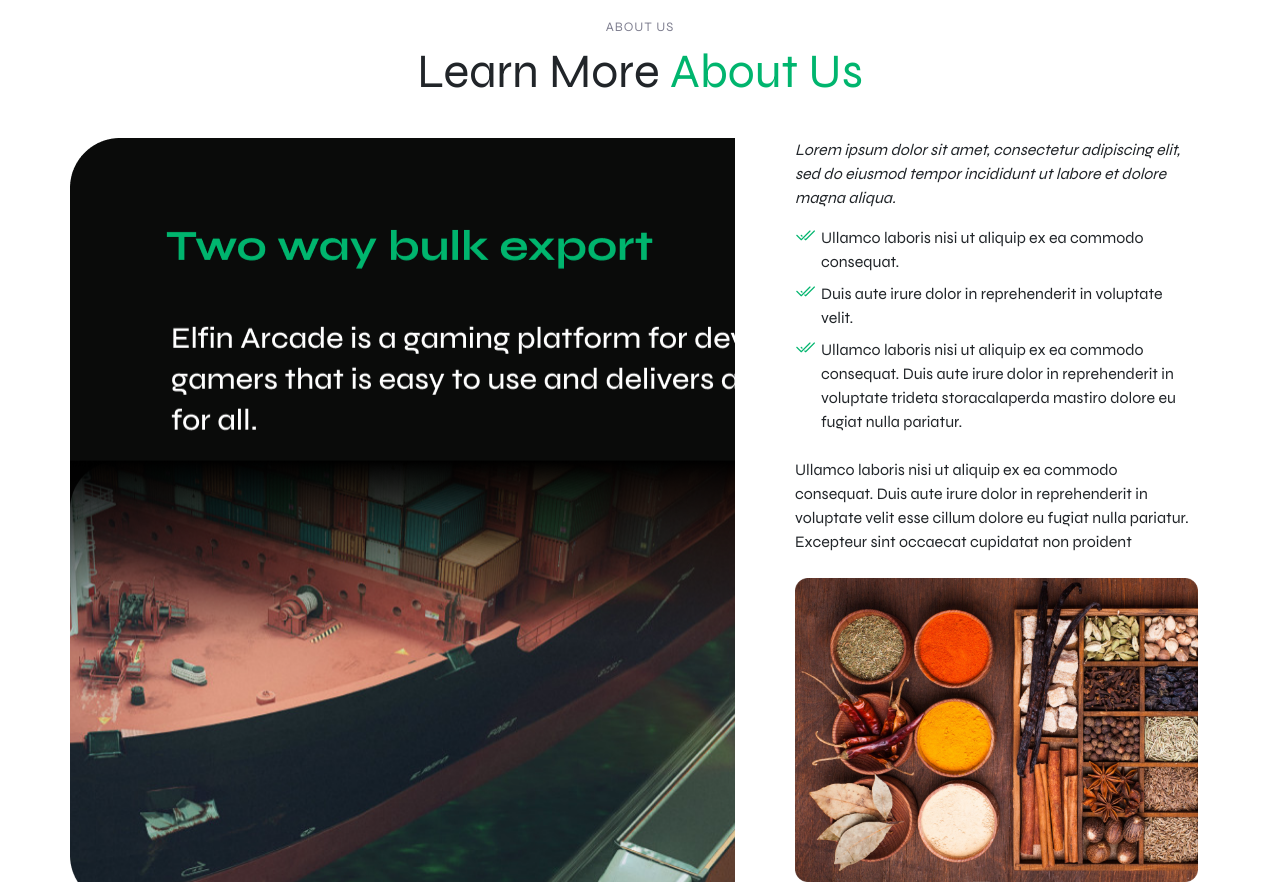
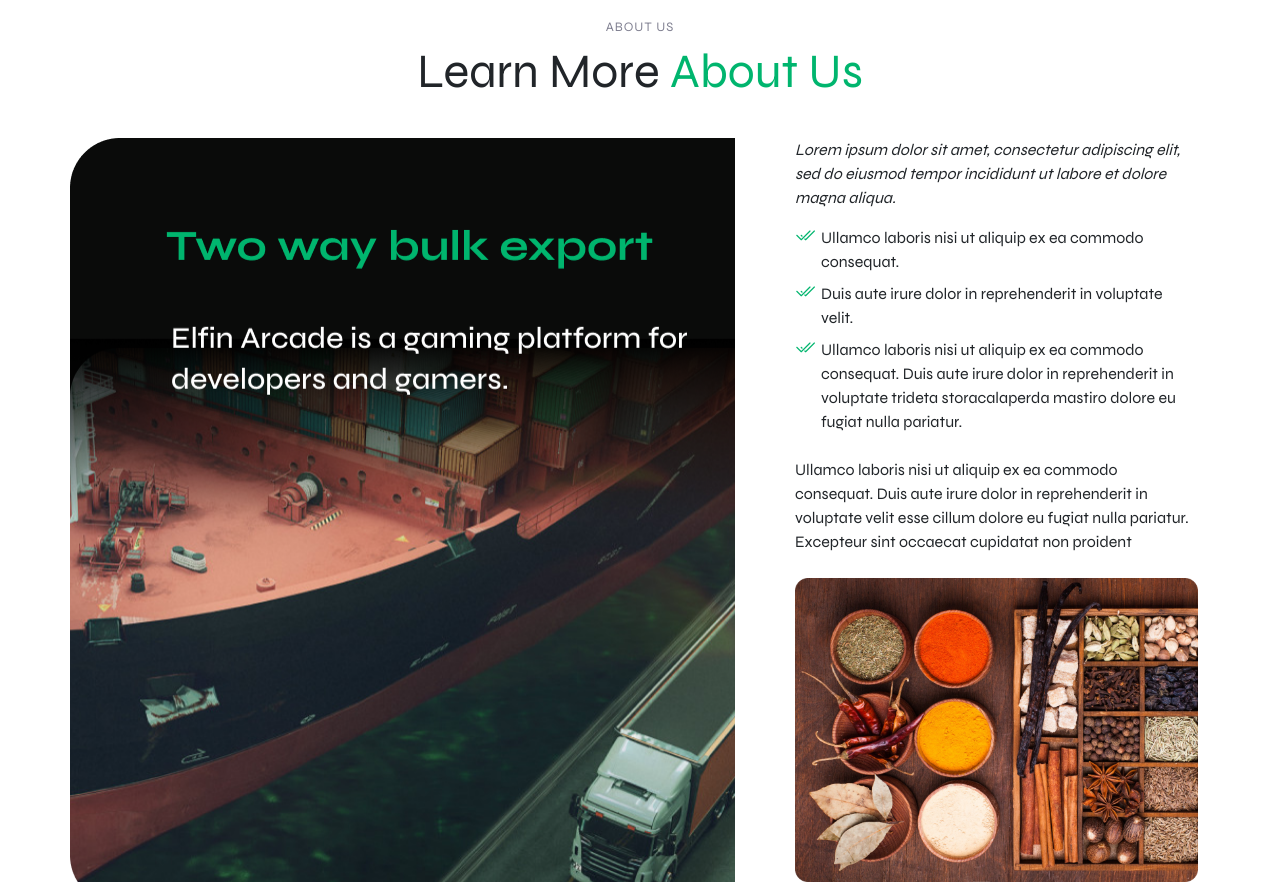
Before and after one commit to Aravind701/GlobalSky, a plain HTML site: page index.html in a window 1280 px wide. Shown: the part 860-1745 px from the top of the page. Drawn offline with Linux system fonts and the light colour scheme.

Commit message:
export-image-changes

```diff
--- a/index.html
+++ b/index.html
@@ -133,7 +133,7 @@
         </div>
 
         <div class="row gy-4">
-          <div class="col-lg-7 position-relative about-img" style="background-image: url(assets/global/about-us/image-1.png) ;" data-aos="fade-up" data-aos-delay="150">
+          <div class="col-lg-7 position-relative about-img" style="background-image: url(assets/global/about-us/export.png) ;" data-aos="fade-up" data-aos-delay="150">
             <!-- <div class="call-us position-absolute">
               <h4>Book a Table</h4>
               <p>+1 5589 55488 55</p>
```
Also changed, not shown: assets/global/about-us/export.png (added).
